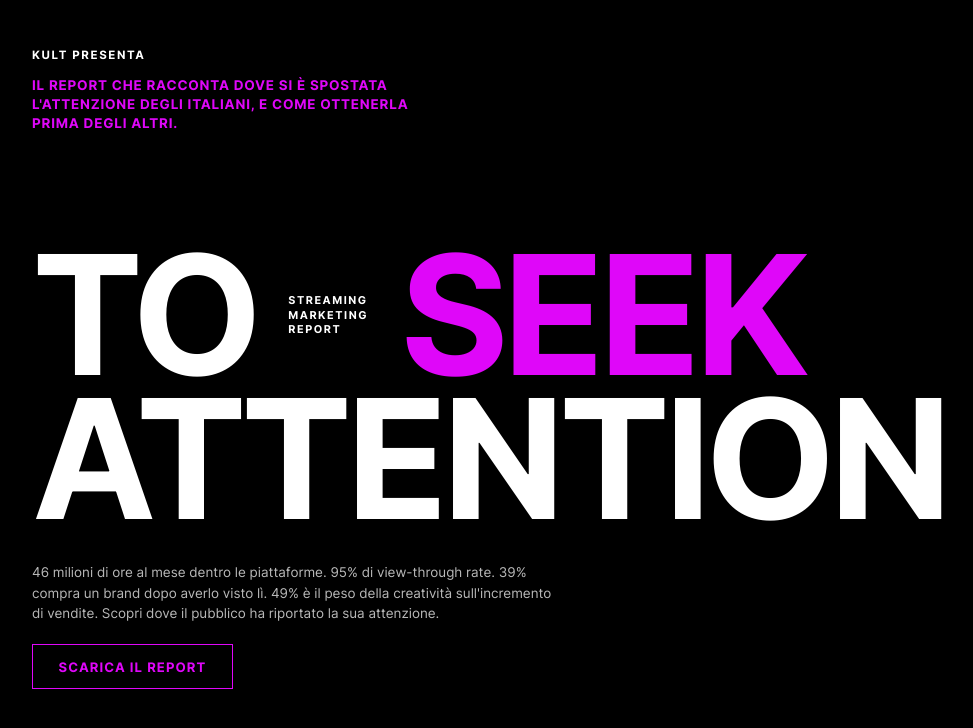
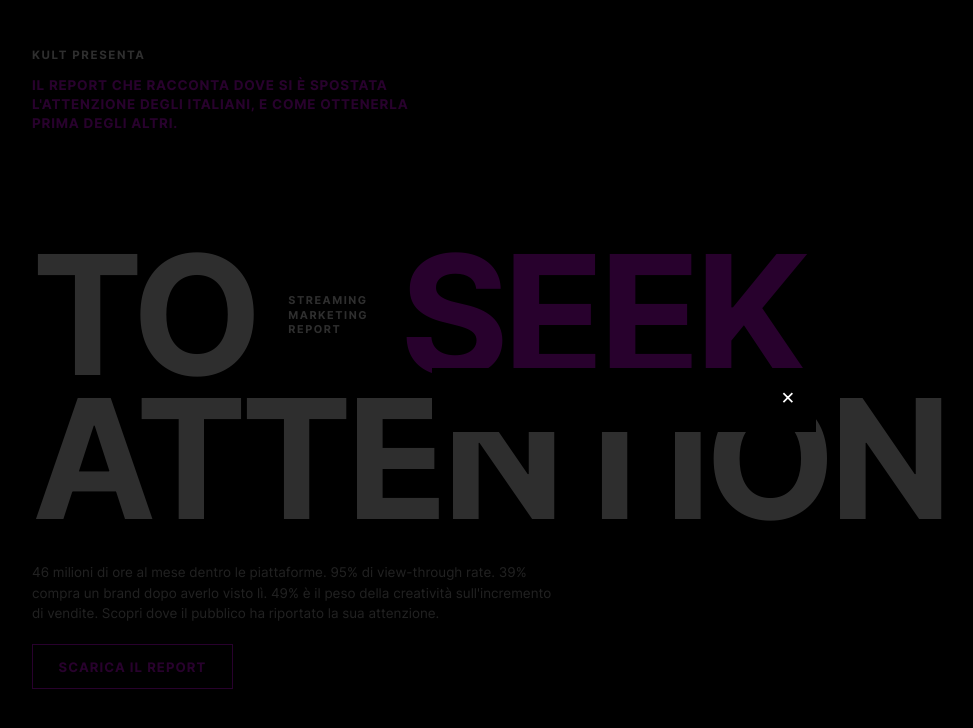
Before and after one commit to kultadv/kult-sito, a plain HTML site: page toseekattention.html in a window 1280 px wide. Both pictures are taken after a click on the button "SCARICA IL REPORT". Shown: the whole page, without its empty margins (16-989 px from the left). Drawn offline with Linux system fonts and the light colour scheme.

Commit message:
Add files via upload

```diff
--- a/toseekattention.html
+++ b/toseekattention.html
@@ -162,7 +162,8 @@
   }
 
   /* ---- CTA: bottone rettangolare, contorno fucsia, interno nero ---- */
-  /* apre il popup del form Sender agganciato al click (vedi dashboard Sender) */
+  /* apre il popup nostro (vedi .popup): non dipende dal trigger di Sender, */
+  /* che per un form di tipo "embed" come e73Gy8 non esiste in dashboard */
   .cta-link{
     display:inline-flex;
     align-items:center;
@@ -187,6 +188,50 @@
   .cta-link:hover,
   .cta-link:focus-visible{opacity:.8}
   .cta-link:focus-visible{outline:1px solid var(--ink);outline-offset:4px}
+
+  /* ---- popup: overlay nostro, il form Sender ci va dentro ---- */
+  .popup{
+    position:fixed;
+    inset:0;
+    z-index:10;
+    display:none;
+    align-items:center;
+    justify-content:center;
+    padding:var(--edge);
+    background:rgba(0,0,0,.82);
+  }
+  .popup.is-open{display:flex}
+
+  .popup-panel{
+    position:relative;
+    width:100%;
+    max-width:24rem;
+    max-height:90vh;
+    overflow:auto;
+    background:#000;
+    padding:2.5rem 1.5rem 1.5rem;
+  }
+
+  .popup-close{
+    position:absolute;
+    top:.75rem;
+    right:.75rem;
+    width:2rem;
+    height:2rem;
+    display:grid;
+    place-items:center;
+    background:none;
+    border:0;
+    color:var(--ink);
+    font-family:var(--ui);
+    font-size:1.4rem;
+    line-height:1;
+    cursor:pointer;
+    appearance:none;
+    -webkit-appearance:none;
+  }
+  .popup-close:hover,
+  .popup-close:focus-visible{color:var(--kult)}
 
   /* ---- occhiello in testa ---- */
   .out{
@@ -257,5 +302,32 @@
 
   </div>
 
+  <div class="popup" id="popup">
+    <div class="popup-panel">
+      <button type="button" class="popup-close" id="popupClose" aria-label="Chiudi">&times;</button>
+      <div class="sender-form-field" data-sender-form-id="e73Gy8"></div>
+    </div>
+  </div>
+
+  <script>
+    (function(){
+      var popup = document.getElementById('popup');
+      var apri = document.getElementById('scarica-report');
+      var chiudi = document.getElementById('popupClose');
+
+      function apriPopup(){ popup.classList.add('is-open') }
+      function chiudiPopup(){ popup.classList.remove('is-open') }
+
+      apri.addEventListener('click', apriPopup);
+      chiudi.addEventListener('click', chiudiPopup);
+      popup.addEventListener('click', function(e){
+        if(e.target === popup) chiudiPopup();
+      });
+      document.addEventListener('keydown', function(e){
+        if(e.key === 'Escape') chiudiPopup();
+      });
+    })();
+  </script>
+
 </body>
 </html>
```
